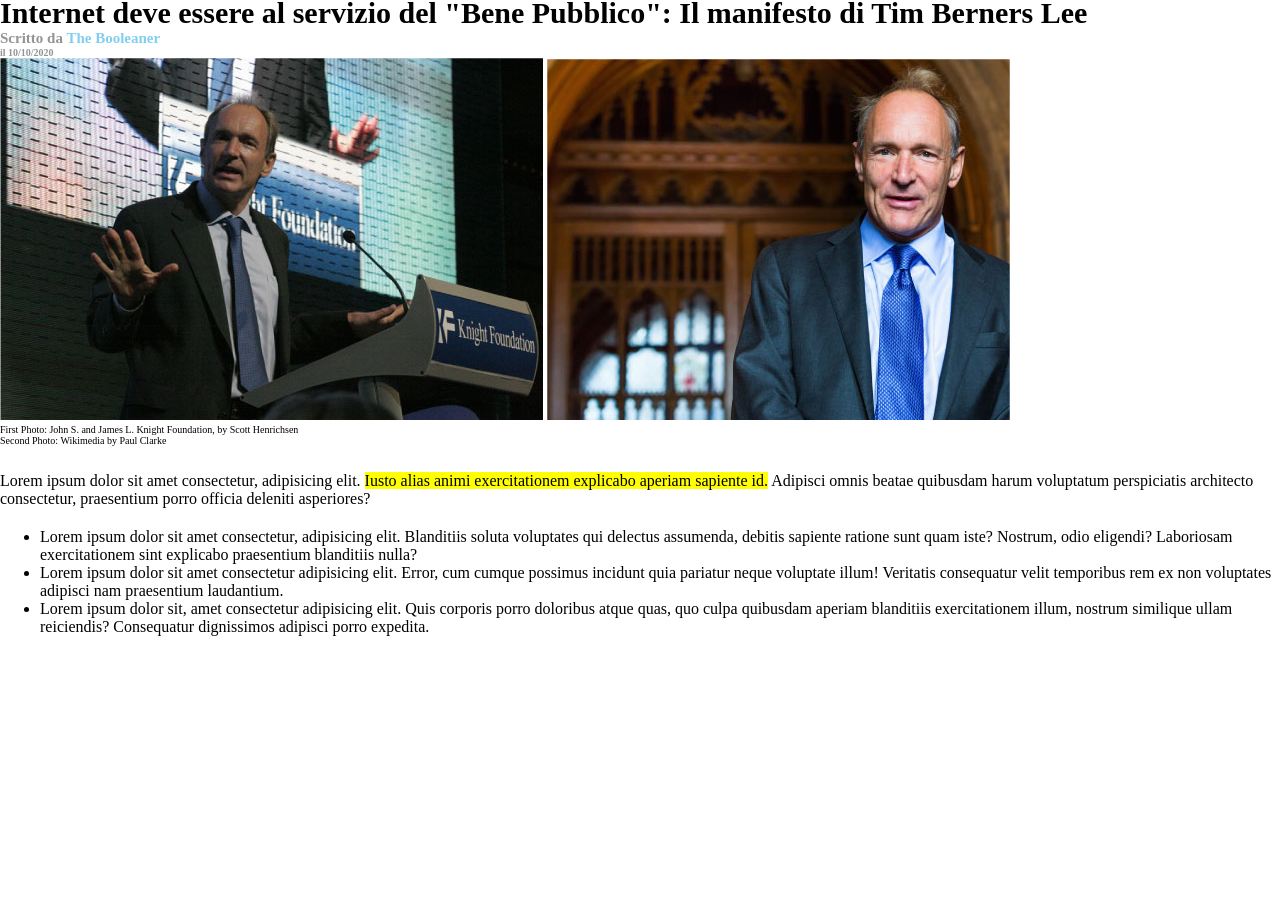
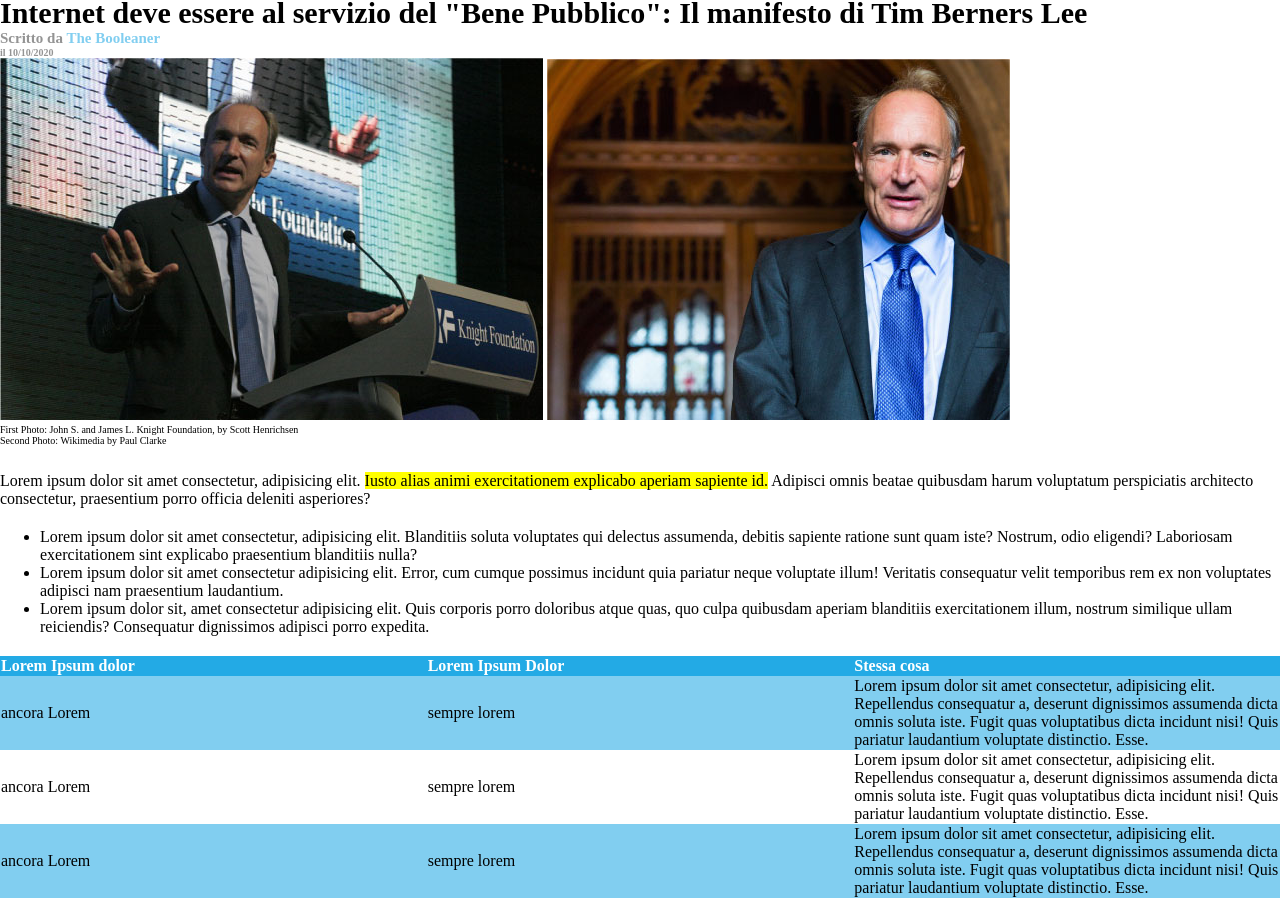
Before and after one commit to V1tale/html-css-booleaner, a plain HTML site: page index.html in a window 1280 px wide. Shown: the part 104-1002 px from the top of the page. Before the commit the page ends 800 px from the top, so only its background shows below. Drawn offline with Linux system fonts and the light colour scheme.

Commit message:
completata tabella

```diff
--- a/css/style.css
+++ b/css/style.css
@@ -39,5 +39,18 @@
     margin-top: 20px;
     margin-bottom: 20px;
 }
-
-/* background-image: url(img/logo.svg); */
+table {
+    border-spacing: 0px;
+    table-layout:fixed;
+    width: 100%;
+}
+thead {
+    background-color: #23aae5;
+text-align: left;
+}
+table th {
+    color: white;
+}
+.azzurro{
+    background-color: #81cef0;
+}
--- a/index.html
+++ b/index.html
@@ -45,6 +45,34 @@
             </div>
         </section>
         <!-- /contenuto principale -->
+        <!-- tabella -->
+        <div>
+            <table>
+                     <thead>
+                        <th>Lorem Ipsum dolor</th>
+                        <th>Lorem Ipsum Dolor</th>
+                        <th>Stessa cosa</th>
+                    </thead>
+                 <tbody>
+                        <tr class="azzurro">
+                            <td>ancora Lorem</td>
+                            <td>sempre lorem</td>
+                            <td>Lorem ipsum dolor sit amet consectetur, adipisicing elit. Repellendus consequatur a, deserunt dignissimos assumenda dicta omnis soluta iste. Fugit quas voluptatibus dicta incidunt nisi! Quis pariatur laudantium voluptate distinctio. Esse.</td>
+                        </tr>
+                        <tr class="bianco">
+                            <td>ancora Lorem</td>
+                            <td>sempre lorem</td>
+                            <td>Lorem ipsum dolor sit amet consectetur, adipisicing elit. Repellendus consequatur a, deserunt dignissimos assumenda dicta omnis soluta iste. Fugit quas voluptatibus dicta incidunt nisi! Quis pariatur laudantium voluptate distinctio. Esse.</td>
+                        </tr>
+                        <tr class="azzurro">
+                            <td>ancora Lorem</td>
+                            <td>sempre lorem</td>
+                            <td>Lorem ipsum dolor sit amet consectetur, adipisicing elit. Repellendus consequatur a, deserunt dignissimos assumenda dicta omnis soluta iste. Fugit quas voluptatibus dicta incidunt nisi! Quis pariatur laudantium voluptate distinctio. Esse.</td>
+                        </tr>
+                </tbody>
+            </table>
+        </div>
+        <!-- /tabella -->
     </main>
     <!-- /Main -->
     <!-- Footer -->
```
